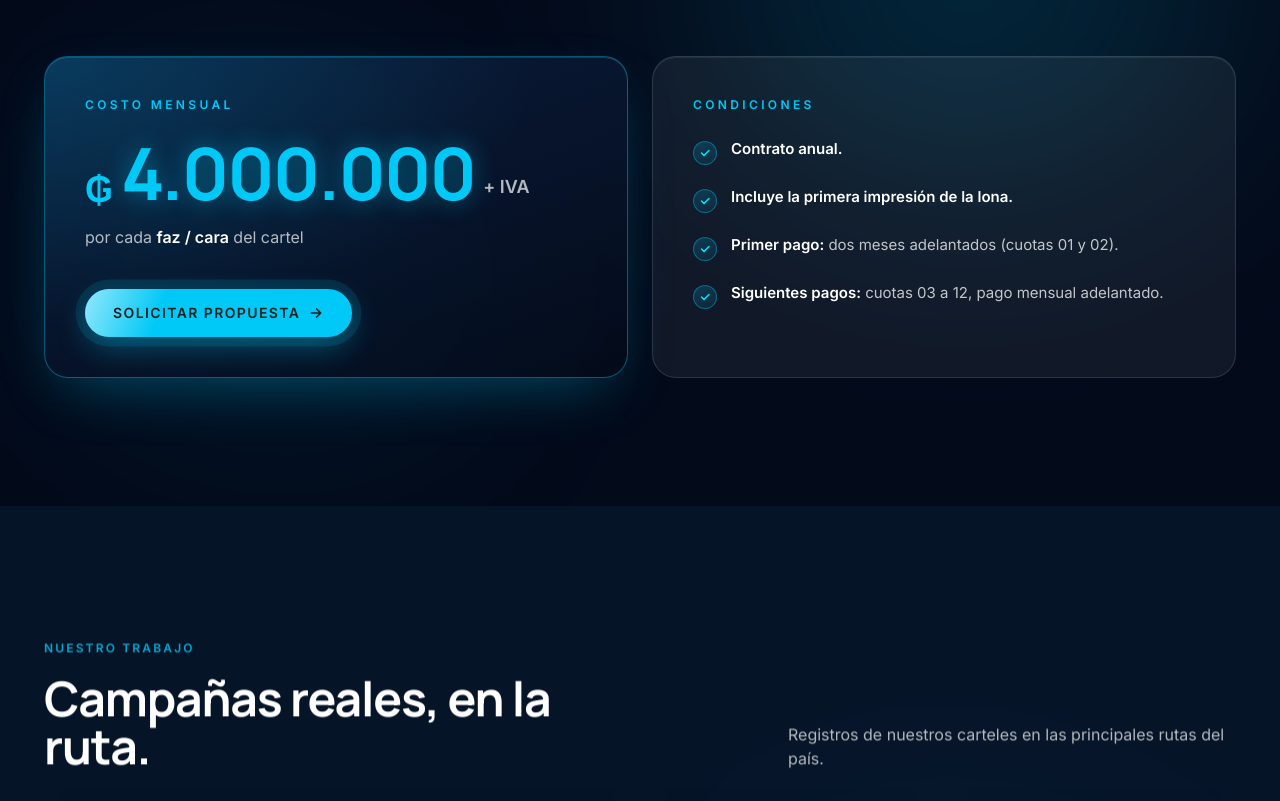
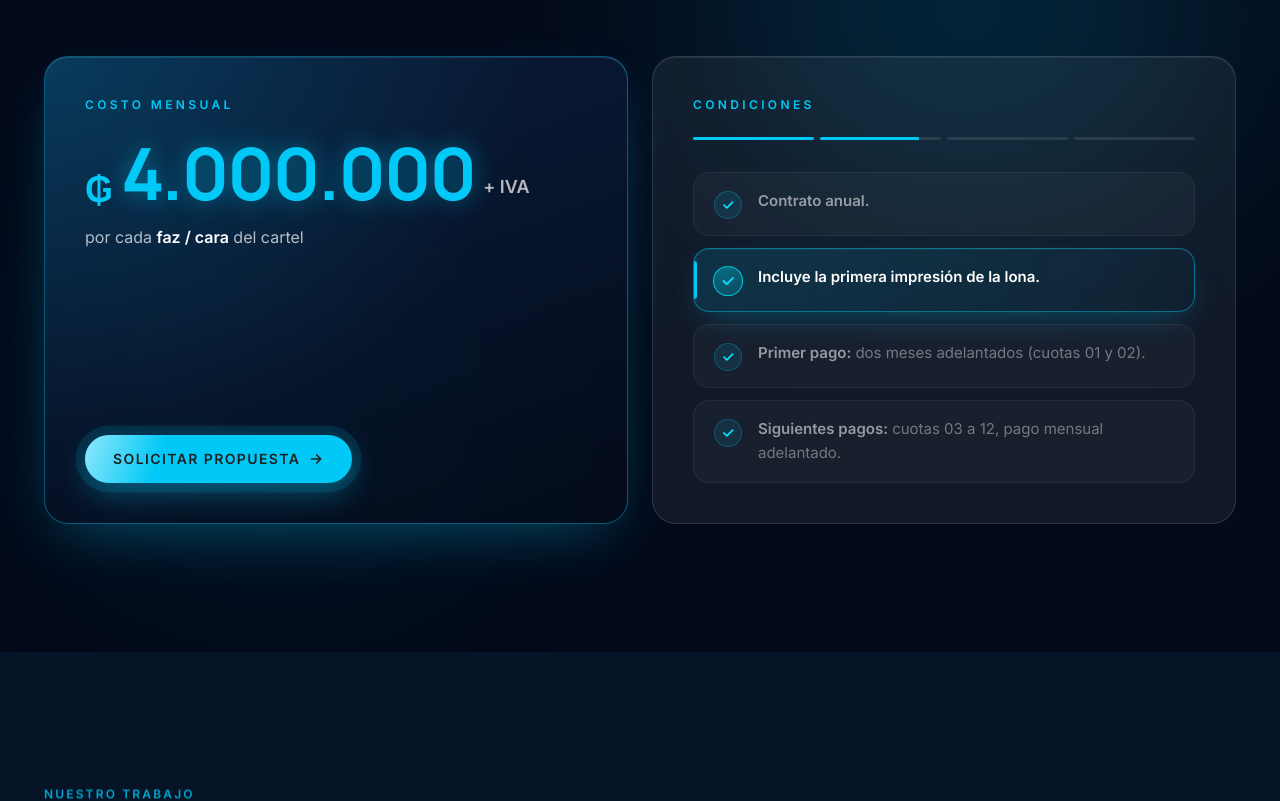
Before and after one commit to bartsilvera12-gif/Tio-CR, a Next.js app: page / in a window 1280 px wide. Shown: the part 3500-4301 px from the top of the page. Built offline with nearby package versions, Linux system fonts and the light colour scheme.

Commit message:
feat: footer scroll reveal + condiciones auto-carousel with progress bar and walking spotlight

```diff
--- /dev/null
+++ b/components/CondicionesCarousel.tsx
@@ -0,0 +1,145 @@
+'use client'
+
+import { useEffect, useRef, useState } from 'react'
+
+export type Condicion = {
+  title: string
+  body: string | null
+}
+
+const INTERVAL = 3800
+
+export default function CondicionesCarousel({ items }: { items: Condicion[] }) {
+  const [active, setActive] = useState(0)
+  const [visible, setVisible] = useState(false)
+  const ref = useRef<HTMLDivElement>(null)
+
+  useEffect(() => {
+    const el = ref.current
+    if (!el) return
+    const io = new IntersectionObserver(
+      ([e]) => {
+        setVisible(e.isIntersecting)
+      },
+      { threshold: 0.35 }
+    )
+    io.observe(el)
+    return () => io.disconnect()
+  }, [])
+
+  useEffect(() => {
+    if (!visible) return
+    const t = setInterval(() => {
+      setActive((i) => (i + 1) % items.length)
+    }, INTERVAL)
+    return () => clearInterval(t)
+  }, [visible, items.length])
+
+  return (
+    <div ref={ref}>
+      {/* Barra de progreso segmentada arriba */}
+      <div className="flex gap-1.5" role="tablist" aria-label="Condiciones">
+        {items.map((_, i) => (
+          <button
+            key={i}
+            role="tab"
+            aria-selected={i === active}
+            aria-label={`Condición ${i + 1}`}
+            onClick={() => setActive(i)}
+            className="group relative h-[3px] flex-1 overflow-hidden rounded-full bg-white/10"
+          >
+            <span
+              className={`absolute inset-y-0 left-0 bg-brand-cyan transition-[width,opacity]`}
+              style={{
+                width: i < active ? '100%' : i === active ? '100%' : '0%',
+                opacity: i <= active ? 1 : 0,
+                transitionDuration: i === active && visible ? `${INTERVAL}ms` : '0.4s',
+                transitionTimingFunction: i === active ? 'linear' : 'ease',
+                // reset instantáneo cuando vuelve a 0
+                transitionProperty: i === active ? 'width' : 'width, opacity',
+              }}
+            />
+          </button>
+        ))}
+      </div>
+
+      {/* Lista con "spotlight" que camina */}
+      <ul className="mt-8 space-y-3">
+        {items.map((c, i) => {
+          const isActive = i === active
+          return (
+            <li
+              key={i}
+              className="relative overflow-hidden rounded-2xl transition-all duration-500"
+              style={{
+                background: isActive
+                  ? 'linear-gradient(90deg, rgba(0,201,247,0.14) 0%, rgba(0,201,247,0.04) 100%)'
+                  : 'rgba(255,255,255,0.03)',
+                border: isActive
+                  ? '1px solid rgba(0,201,247,0.45)'
+                  : '1px solid rgba(255,255,255,0.06)',
+                boxShadow: isActive
+                  ? '0 12px 32px -12px rgba(0,201,247,0.35), inset 0 1px 0 rgba(255,255,255,0.06)'
+                  : 'none',
+              }}
+              onMouseEnter={() => setActive(i)}
+            >
+              {/* Indicador lateral cian */}
+              <span
+                className="absolute inset-y-3 left-0 w-[3px] rounded-r-full bg-brand-cyan transition-transform duration-500"
+                style={{
+                  transform: isActive ? 'scaleY(1)' : 'scaleY(0)',
+                  transformOrigin: 'center',
+                }}
+              />
+
+              <div className="flex items-start gap-4 px-5 py-4">
+                <span
+                  className="mt-0.5 inline-flex h-7 w-7 shrink-0 items-center justify-center rounded-full transition-all duration-500"
+                  style={{
+                    background: isActive
+                      ? 'linear-gradient(160deg, rgba(0,229,255,0.35), rgba(0,201,247,0.15))'
+                      : 'rgba(0,201,247,0.1)',
+                    border: isActive
+                      ? '1px solid rgba(0,229,255,0.7)'
+                      : '1px solid rgba(0,201,247,0.25)',
+                    transform: isActive ? 'scale(1.08)' : 'scale(1)',
+                  }}
+                >
+                  <svg
+                    width="14"
+                    height="14"
+                    viewBox="0 0 24 24"
+                    fill="none"
+                    stroke="#00E5FF"
+                    strokeWidth="3"
+                    strokeLinecap="round"
+                    strokeLinejoin="round"
+                  >
+                    <path d="M5 12l5 5L20 7" />
+                  </svg>
+                </span>
+
+                <p
+                  className="text-[15px] leading-relaxed transition-colors duration-500"
+                  style={{ color: isActive ? '#FFFFFF' : 'rgba(255,255,255,0.55)' }}
+                >
+                  <strong className="font-bold">{c.title}</strong>
+                  {c.body ? (
+                    <span
+                      className="transition-colors duration-500"
+                      style={{ color: isActive ? 'rgba(255,255,255,0.8)' : 'rgba(255,255,255,0.4)' }}
+                    >
+                      {' '}
+                      {c.body}
+                    </span>
+                  ) : null}
+                </p>
+              </div>
+            </li>
+          )
+        })}
+      </ul>
+    </div>
+  )
+}
--- a/components/Footer.tsx
+++ b/components/Footer.tsx
@@ -1,28 +1,31 @@
 import { contacto } from '@/lib/data'
+import Reveal from './Reveal'
 
 export default function Footer() {
   return (
     <footer className="bg-brand-ink text-white">
       <div className="container py-16">
         <div className="grid gap-10 md:grid-cols-3">
-          <div>
+          <Reveal direction="left">
             <img src="/logo.png" alt="TIOCR" className="h-9" />
             <p className="mt-5 max-w-xs text-sm text-white/60">
               Marketing y servicios publicitarios. Cartelería gigante y
               publicidad exterior en rutas e interior del Paraguay.
             </p>
-          </div>
-          <div>
+          </Reveal>
+
+          <Reveal direction="below" delay={120}>
             <div className="text-xs font-semibold uppercase tracking-widest text-brand-cyan">
               Servicios
             </div>
             <ul className="mt-4 space-y-2 text-sm text-white/70">
-              <li>Cartelería de ruta</li>
-              <li>Pantallas LED</li>
-              <li>Campañas en el interior</li>
+              <li className="transition-colors hover:text-brand-cyan">Cartelería de ruta</li>
+              <li className="transition-colors hover:text-brand-cyan">Pantallas LED</li>
+              <li className="transition-colors hover:text-brand-cyan">Campañas en el interior</li>
             </ul>
-          </div>
-          <div>
+          </Reveal>
+
+          <Reveal direction="right" delay={240}>
             <div className="text-xs font-semibold uppercase tracking-widest text-brand-cyan">
               Contacto
             </div>
@@ -65,9 +68,10 @@ export default function Footer() {
               </li>
               <li className="text-white/50">Paraguay · Cobertura nacional</li>
             </ul>
-          </div>
+          </Reveal>
         </div>
 
+        <Reveal delay={400}>
           <div className="mt-14 border-t border-white/10 pt-6 text-xs text-white/40">
             Cobertura: Coronel Oviedo · Ciudad del Este · Encarnación · Pedro Juan
             Caballero · Salto del Guairá · Caacupé · Quiindy · Villa Florida ·
@@ -77,6 +81,7 @@ export default function Footer() {
               Publicitarios.
             </div>
           </div>
+        </Reveal>
       </div>
     </footer>
   )
--- a/components/Propuesta.tsx
+++ b/components/Propuesta.tsx
@@ -1,5 +1,6 @@
 import Reveal from './Reveal'
 import GlowBlob from './GlowBlob'
+import CondicionesCarousel from './CondicionesCarousel'
 
 const condiciones = [
   {
@@ -128,46 +129,11 @@ export default function Propuesta() {
               className="glass relative h-full overflow-hidden rounded-3xl p-8 md:p-10"
               style={{ backdropFilter: 'blur(22px) saturate(150%)' }}
             >
-              <div className="text-xs font-bold uppercase tracking-[0.28em] text-brand-cyan">
+              <div className="mb-6 text-xs font-bold uppercase tracking-[0.28em] text-brand-cyan">
                 Condiciones
               </div>
 
-              <ul className="mt-6 space-y-5">
-                {condiciones.map((c, i) => (
-                  <li
-                    key={i}
-                    className="group/item flex items-start gap-3.5 text-white/85 transition-transform duration-300 hover:translate-x-1"
-                  >
-                    <span
-                      className="mt-1 inline-flex h-6 w-6 shrink-0 items-center justify-center rounded-full transition-all duration-300 group-hover/item:scale-110"
-                      style={{
-                        background:
-                          'linear-gradient(160deg, rgba(0,201,247,0.2), rgba(0,201,247,0.08))',
-                        border: '1px solid rgba(0,201,247,0.4)',
-                      }}
-                    >
-                      <svg
-                        width="12"
-                        height="12"
-                        viewBox="0 0 24 24"
-                        fill="none"
-                        stroke="#00E5FF"
-                        strokeWidth="3"
-                        strokeLinecap="round"
-                        strokeLinejoin="round"
-                      >
-                        <path d="M5 12l5 5L20 7" />
-                      </svg>
-                    </span>
-                    <p className="text-[15px] leading-relaxed">
-                      <strong className="font-bold text-white">
-                        {c.title}
-                      </strong>
-                      {c.body ? <span className="text-white/75"> {c.body}</span> : null}
-                    </p>
-                  </li>
-                ))}
-              </ul>
+              <CondicionesCarousel items={condiciones} />
             </div>
           </Reveal>
         </div>
```
Lines whose indentation alone changed are shown as unchanged.
